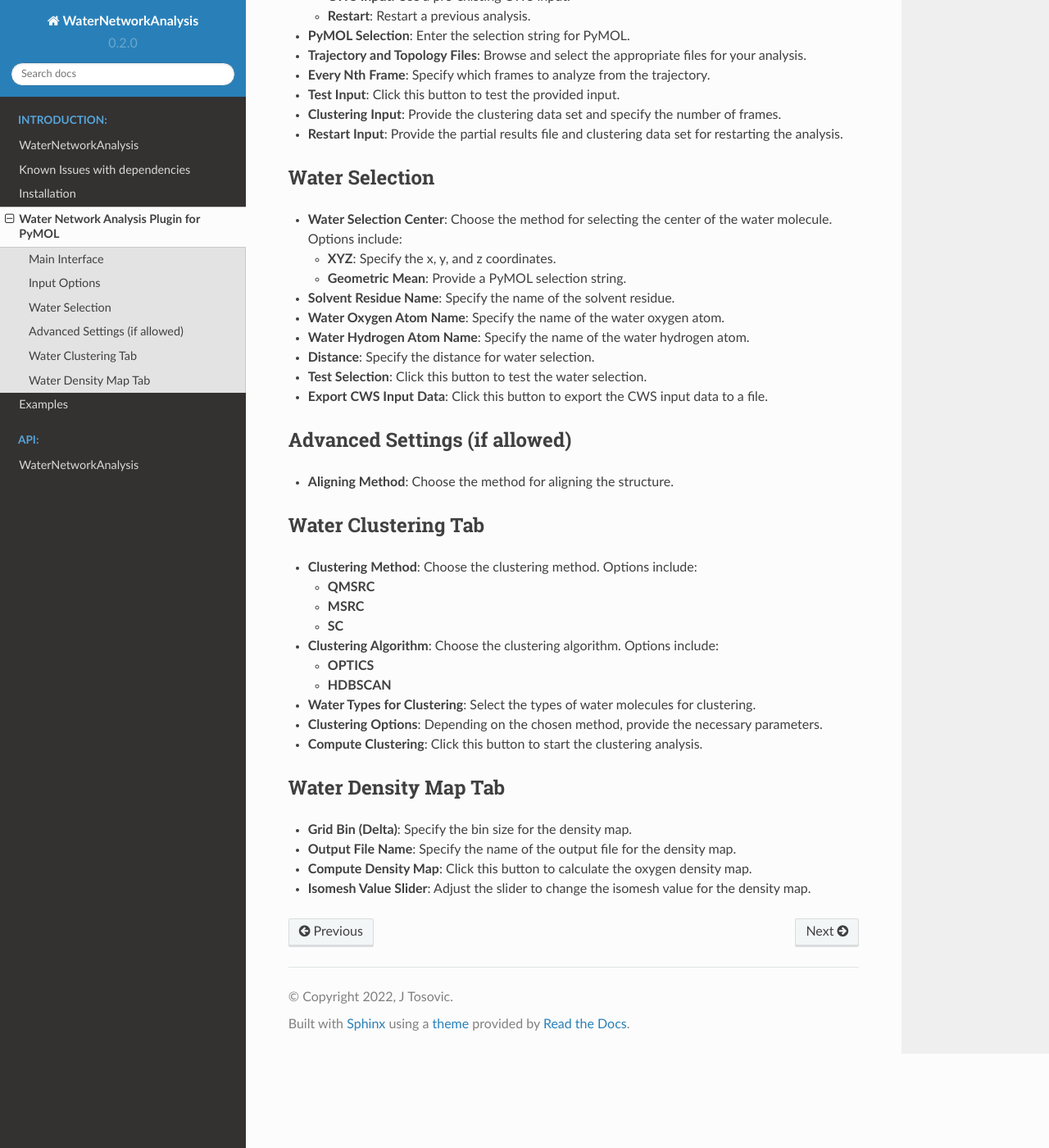
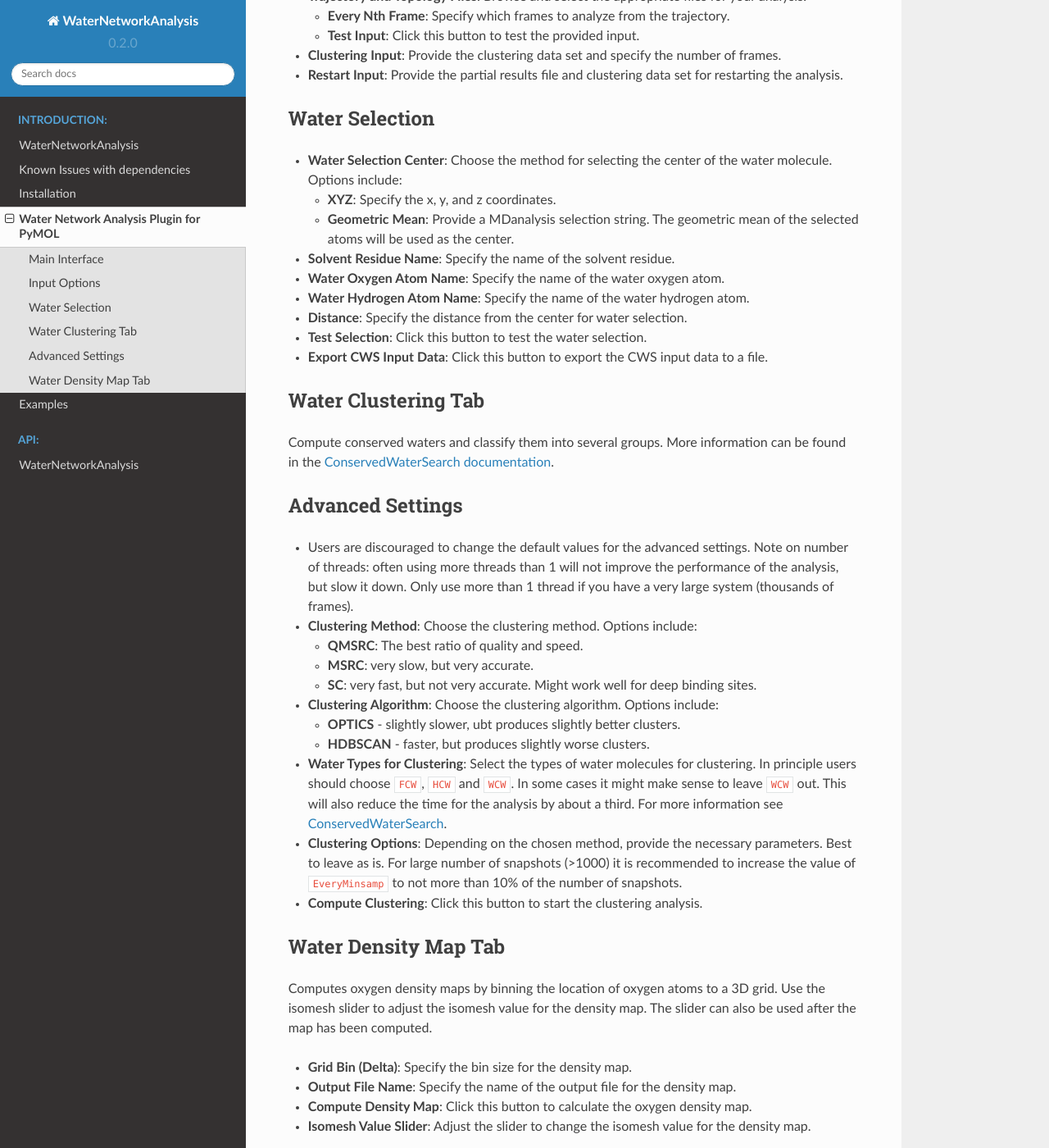
Before and after one commit to JecaTosovic/WaterNetworkAnalysis, a Sphinx documentation site: the page built from docs/source/PyMOLplugin.rst, in a window 1280 px wide and 1400 px high, scrolled down 552 px. Shown: the whole window at 82% size. Built offline with Sphinx 7.4.7 and the Read the Docs theme 2.0.0, drawn with Linux system fonts in a browser that asks for light colours; some of the changed text lies outside the part shown.

Commit message:
add pymol plugin page

```diff
--- a/docs/source/PyMOLplugin.rst
+++ b/docs/source/PyMOLplugin.rst
@@ -1,17 +1,12 @@
 Water Network Analysis Plugin for PyMOL
 =======================================
 
-This plugin provides tools for analyzing water networks in molecular structures.
+This plugin provides tools for analyzing conserved waters in biomolecular structures.
 
 Main Interface
 --------------
 
 The main interface consists of the following sections:
-
-- **Top Buttons**:
-
-  - **Instructions**: Click this button to open the help window.
-  - **Bibliography**: Click this button to view the citations related to this plugin.
 
 Input Options
 -------------
@@ -20,16 +15,18 @@ Input Options
 
   - **PyMOL Selection**: Directly select atoms or molecules in PyMOL.
   - **From Files**: Provide trajectory and topology files.
-  - **CWS Input**: Use a pre-existing CWS input.
+  - **CWS Input**: Use a pre-existing ConservedWaterSearch input.
   - **Restart**: Restart a previous analysis.
 
 - **PyMOL Selection**: Enter the selection string for PyMOL.
 
+  - **Test Input**: Click this button to test the provided input.
+
 - **Trajectory and Topology Files**: Browse and select the appropriate files for your analysis.
 
-- **Every Nth Frame**: Specify which frames to analyze from the trajectory.
+  - **Every Nth Frame**: Specify which frames to analyze from the trajectory.
 
-- **Test Input**: Click this button to test the provided input.
+  - **Test Input**: Click this button to test the provided input.
 
 - **Clustering Input**: Provide the clustering data set and specify the number of frames.
 
@@ -41,7 +38,7 @@ Water Selection
 - **Water Selection Center**: Choose the method for selecting the center of the water molecule. Options include:
 
   - **XYZ**: Specify the x, y, and z coordinates.
-  - **Geometric Mean**: Provide a PyMOL selection string.
+  - **Geometric Mean**: Provide a MDanalysis selection string. The geometric mean of the selected atoms will be used as the center.
 
 - **Solvent Residue Name**: Specify the name of the solvent residue.
 
@@ -49,39 +46,58 @@ Water Selection
 
 - **Water Hydrogen Atom Name**: Specify the name of the water hydrogen atom.
 
-- **Distance**: Specify the distance for water selection.
+- **Distance**: Specify the distance from the center for water selection.
 
 - **Test Selection**: Click this button to test the water selection.
 
 - **Export CWS Input Data**: Click this button to export the CWS input data to a file.
 
-Advanced Settings (if allowed)
-------------------------------
-
-- **Aligning Method**: Choose the method for aligning the structure.
-
 Water Clustering Tab
 --------------------
 
+Compute conserved waters and classify them into several groups. More
+information can be found in the `ConservedWaterSearch documentation <https://conservedwatersearch.readthedocs.io/en/latest/conservedwaters.html>`_.
+
+Advanced Settings
+-----------------
+
+- Users are discouraged to change the default values for the advanced
+  settings. Note on number of threads: often using more threads than 1
+  will not improve the performance of the analysis, but slow it down.
+  Only use more than 1 thread if you have a very large system (thousands
+  of frames).
+
 - **Clustering Method**: Choose the clustering method. Options include:
 
-  - **QMSRC**
-  - **MSRC**
-  - **SC**
+  - **QMSRC**: The best ratio of quality and speed.
+  - **MSRC**: very slow, but very accurate.
+  - **SC**: very fast, but not very accurate. Might work well for deep
+    binding sites.
 
 - **Clustering Algorithm**: Choose the clustering algorithm. Options include:
 
-  - **OPTICS**
-  - **HDBSCAN**
+  - **OPTICS** - slightly slower, ubt produces slightly better clusters.
+  - **HDBSCAN** - faster, but produces slightly worse clusters.
 
-- **Water Types for Clustering**: Select the types of water molecules for clustering.
+- **Water Types for Clustering**: Select the types of water molecules
+  for clustering. In principle users should choose ``FCW``, ``HCW`` and
+  ``WCW``. In some cases it might make sense to leave ``WCW`` out. This
+  will also reduce the time for the analysis by about a third. For more
+  information see `ConservedWaterSearch <https://conservedwatersearch.readthedocs.io/en/latest/conservedwaters.html>`_.
 
-- **Clustering Options**: Depending on the chosen method, provide the necessary parameters.
+- **Clustering Options**: Depending on the chosen method, provide the
+  necessary parameters. Best to leave as is. For large number of snapshots
+  (>1000) it is recommended to increase the value of ``EveryMinsamp`` to
+  not more than 10% of the number of snapshots.
 
 - **Compute Clustering**: Click this button to start the clustering analysis.
 
 Water Density Map Tab
 ---------------------
+Computes oxygen density maps by binning the location of oxygen atoms to
+a 3D grid. Use the isomesh slider to adjust the isomesh value for the
+density map. The slider can also be used after the map has been
+computed.
 
 - **Grid Bin (Delta)**: Specify the bin size for the density map.
 
```
